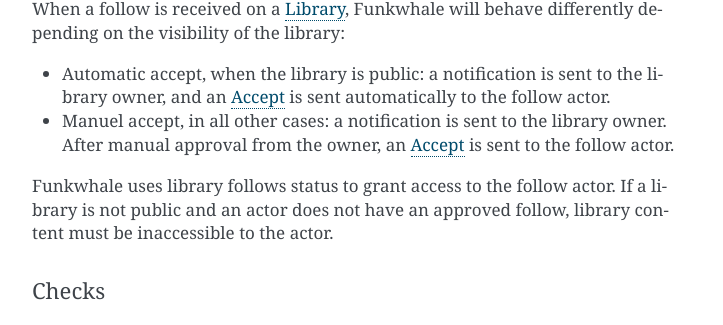
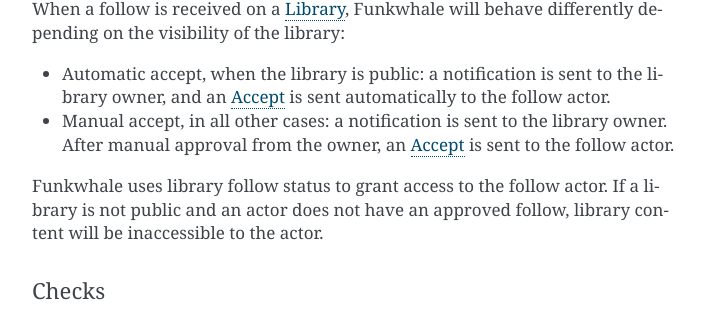
Before and after one commit to RYGhub/funkwhale, a Sphinx documentation site: the page built from docs/federation/index.rst, in a window 1280 px wide and 900 px high, scrolled down 2779 px. Shown: the part 151-476 px from the top of the window, without its empty margins (388-1111 px from the left). Built offline with Sphinx 7.4.7, drawn with Linux system fonts in a browser that asks for light colours; pages that are not in the unit, such as notebooks, are missing from menus; some of the changed text lies outside the part shown.

Commit message:
Fix some typos and improve language in the federation documentation

```diff
--- a/docs/federation/index.rst
+++ b/docs/federation/index.rst
@@ -143,10 +143,10 @@
 depending on the visibility of the library:
 
 - Automatic accept, when the library is public: a notification is sent to the library owner, and an :ref:`activity-accept` is sent automatically to the follow actor.
-- Manuel accept, in all other cases: a notification is sent to the library owner. After manual approval from the owner, an :ref:`activity-accept` is sent to the follow actor.
+- Manual accept, in all other cases: a notification is sent to the library owner. After manual approval from the owner, an :ref:`activity-accept` is sent to the follow actor.
 
-Funkwhale uses library follows status to grant access to the follow actor. If a library
-is not public and an actor does not have an approved follow, library content must be
+Funkwhale uses library follow status to grant access to the follow actor. If a library
+is not public and an actor does not have an approved follow, library content will be
 inaccessible to the actor.
 
 Checks
```
Also changed, not shown: other parts of docs/federation/index.rst (+9 -9 lines).
